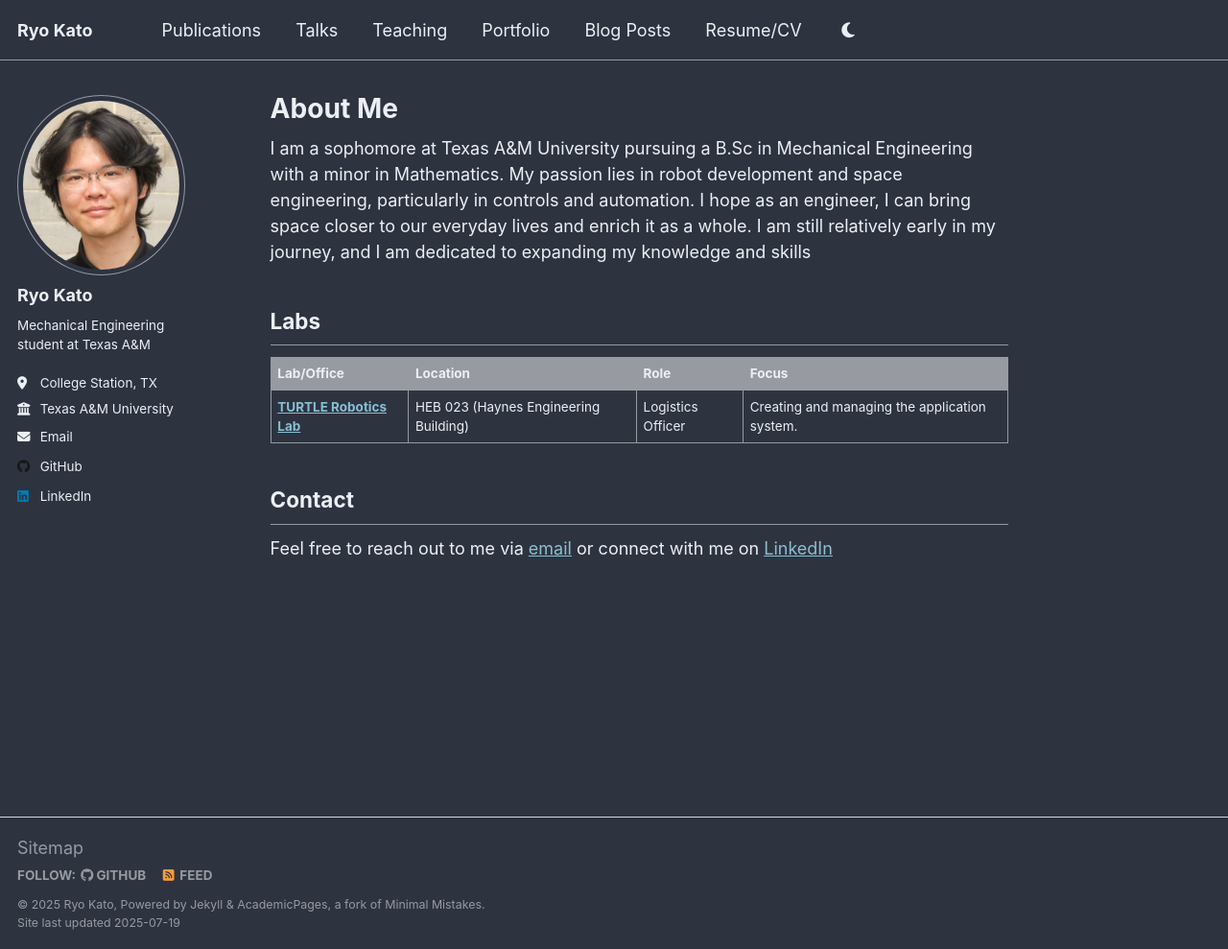
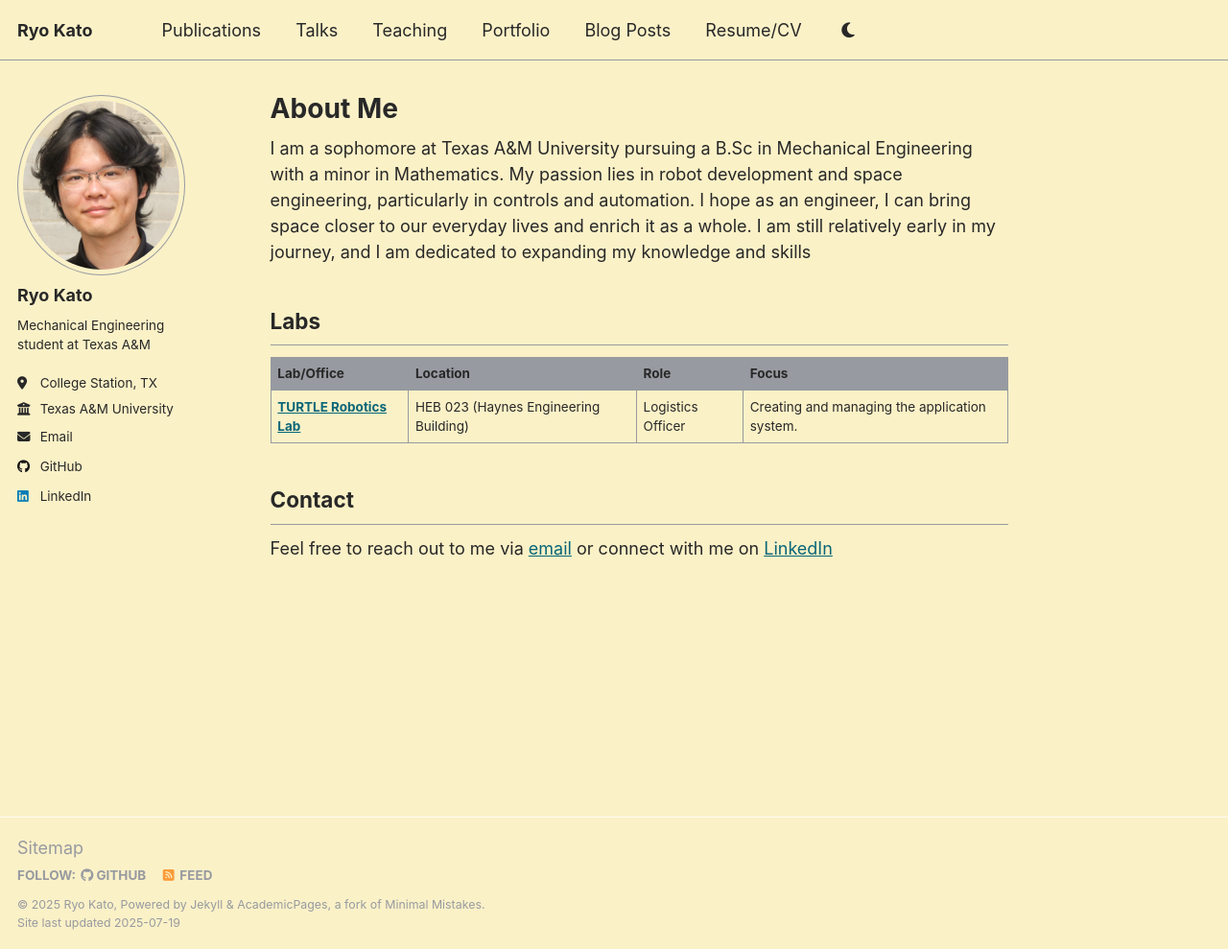
Before and after one commit to theryokato/theryokato.github.io, a Jekyll site: the page built from _pages/about.md, in a window 1280 px wide and 989 px high. Shown: the whole window at 96% size. Built offline with Jekyll 4.4.1, drawn with Linux system fonts in a browser that asks for light colours; a script that is not in the unit is left out.

Commit message:
Style changes 11

```diff
--- a/_sass/theme/_dark.scss
+++ b/_sass/theme/_dark.scss
@@ -8,11 +8,11 @@ $dark-gray                  : mix(#000, $gray, 40%);
 $darker-gray                : mix(#000, $gray, 60%);
 $light-gray                 : mix(#fff, $gray, 50%);
 
-$background                 : #2e3340;
+$background                 : #fbf1c7;
 $background-light           : mix(#fff, $background, 80%);
 $background-lighter         : mix(#fff, $background, 90%);
-$text                       : #eceff4;
-$link                       : #88c0d0;
+$text                       : #282828;
+$link                       : #086678;
 $link-dark                  : mix(#000, $link, 25%);
 $link-light                 : mix(#fff, $link, 25%);
 
```
